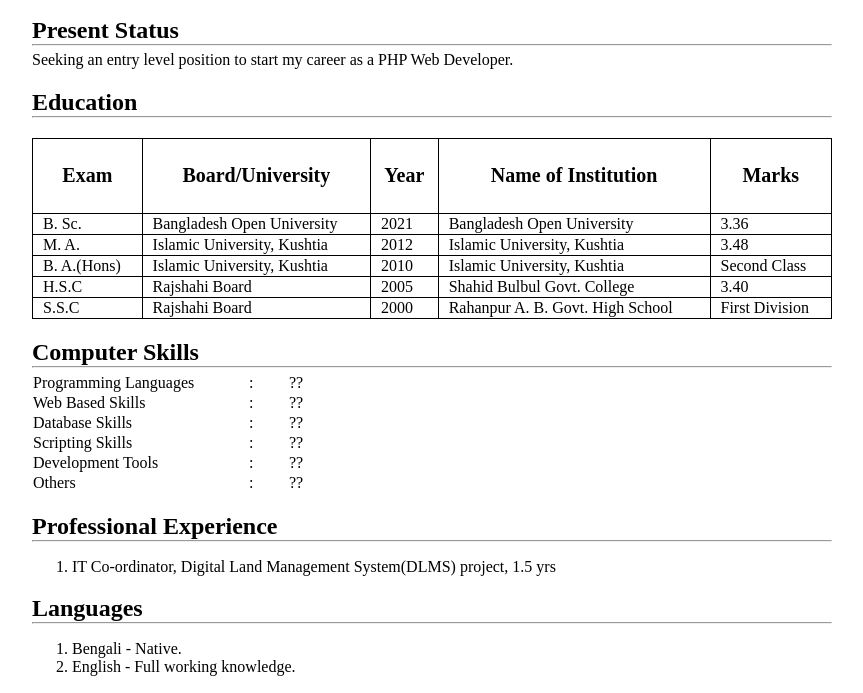
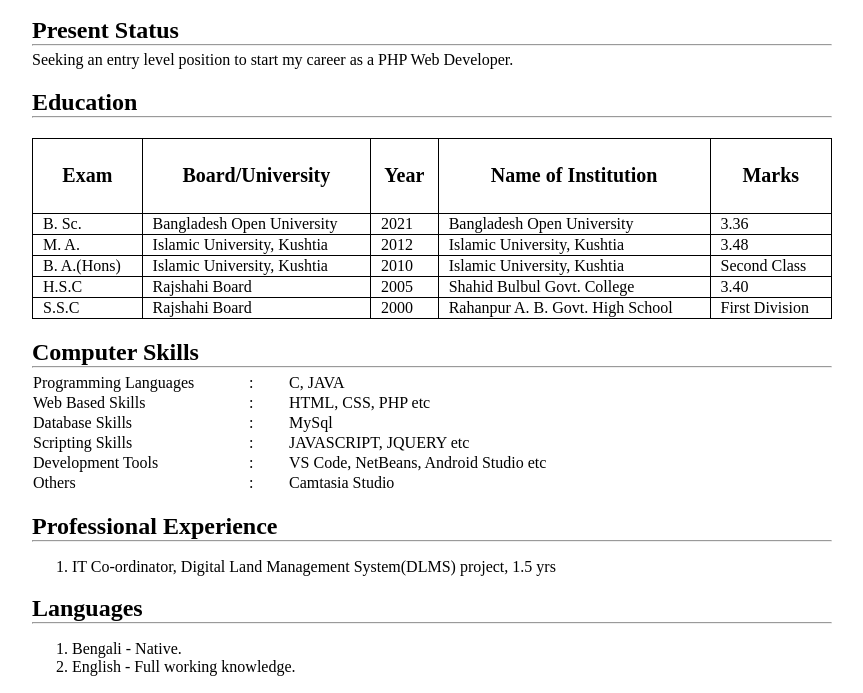
Before and after one commit to abmali05/resume, a plain HTML site: page index.html in a window 1280 px wide. Shown: the part 351-1044 px from the top of the page, without its empty margins (208-1071 px from the left). Drawn offline with Linux system fonts and the light colour scheme.

Commit message:
final add

```diff
--- a/index.html
+++ b/index.html
@@ -105,32 +105,32 @@
                 <tr>
                     <td>Programming Languages</td>
                     <td>:</td>
-                    <td>??</td>
+                    <td>C, JAVA</td>
                 </tr>
                 <tr>
                     <td>Web Based Skills</td>
                     <td>:</td>
-                    <td>??</td>
+                    <td>HTML, CSS, PHP etc</td>
                 </tr>
                 <tr>
                     <td>Database Skills</td>
                     <td>:</td>
-                    <td>??</td>
+                    <td>MySql</td>
                 </tr>
                 <tr>
                     <td>Scripting Skills</td>
                     <td>:</td>
-                    <td>??</td>
+                    <td>JAVASCRIPT, JQUERY etc</td>
                 </tr>
                 <tr>
                     <td>Development Tools</td>
                     <td>:</td>
-                    <td>??</td>
+                    <td>VS Code, NetBeans, Android Studio etc</td>
                 </tr>
                 <tr>
                     <td>Others</td>
                     <td>:</td>
-                    <td>??</td>
+                    <td>Camtasia Studio</td>
                 </tr>
             </tbody>
         </table>
```
Also changed, not shown: package-lock.json (deleted).
